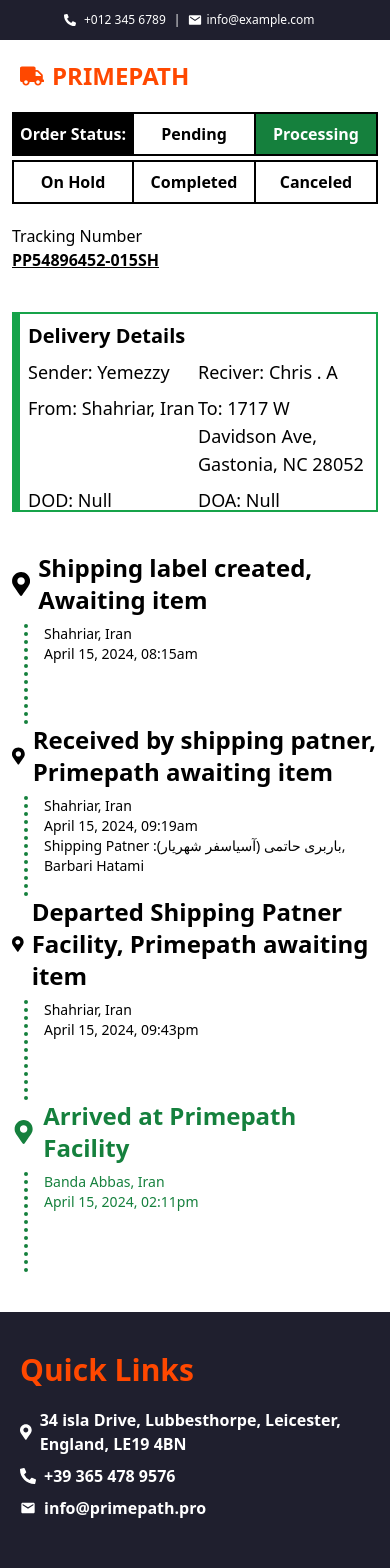
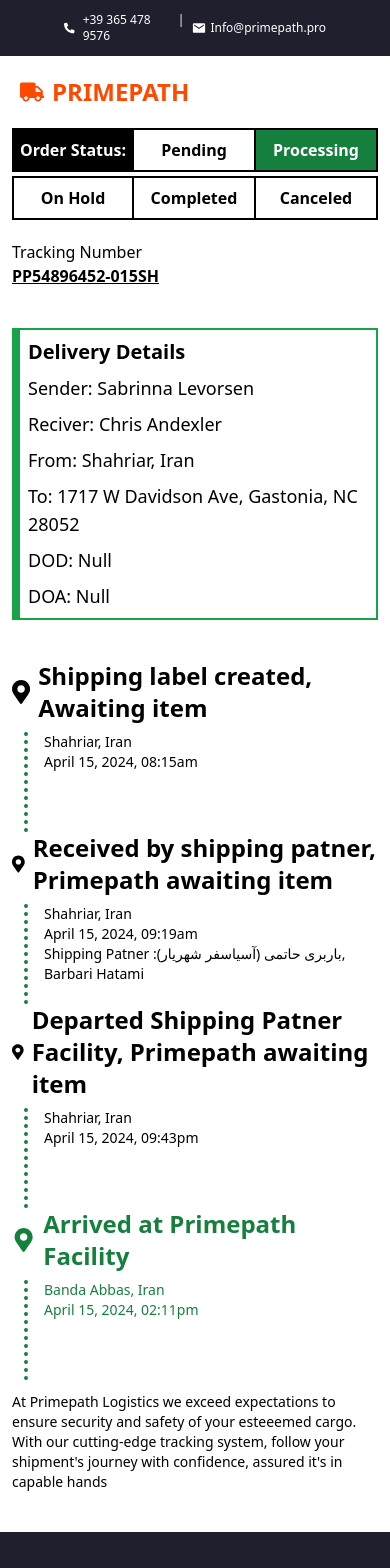
Before and after one commit to Yemezzy/Primepath, a React (Create React App) app: page /400 in a window 390 px wide. Shown: the top 1568 px of the page. Built offline with nearby package versions, Linux system fonts and the light colour scheme.

Commit message:
first commit

```diff
--- a/src/Tracking/Firstitem.js
+++ b/src/Tracking/Firstitem.js
@@ -24,11 +24,12 @@
         <section className="flex gap-2 px-16 py-3 bg-[#1F1F2E] text-white text-xs">
           <p className="flex gap-2 items-center">
             <FaPhoneAlt />
-            +012 345 6789
+            <a href="tel:+39 365 478 9576">+39 365 478 9576</a>
           </p>
           |
           <p className="flex gap-1 items-center">
-            <IoMdMail className="text-sm" /> info@example.com
+            <IoMdMail className="text-sm" />
+            <a href="mailto:info@primepath.pro">Info@primepath.pro</a>
           </p>
         </section>
 
@@ -87,10 +88,10 @@
             <p className="text-xl font-semibold">Delivery Details</p>
             <div className="md:grid grid-cols-2 ">
               <p className="text-lg mt-2 font-medium">
-                Sender: <span>Sabrinna. L</span>
+                Sender: <span>Sabrinna Levorsen</span>
               </p>
               <p className="text-lg mt-2 font-medium">
-                Reciver: <span>Chris . A</span>
+                Reciver: <span>Chris Andexler</span>
               </p>
             </div>
             <div className="md:grid grid-cols-2 ">
@@ -110,6 +111,7 @@
               </p>
             </div>
           </section>
+
           <section>
             <div className="text-2xl font-bold text-black">
               <section className="flex gap-2 items-center">
@@ -179,6 +181,12 @@
               </p>
             </div> */}
           </section>
+          <p className="md:mt-0 mt-3 text-sm md:text-base">
+            At Primepath Logistics we exceed expectations to ensure security and
+            safety of your esteeemed cargo. With our cutting-edge tracking
+            system, follow your shipment's journey with confidence, assured it's
+            in capable hands
+          </p>
         </div>
       </div>
 
--- a/src/Tracking/Seconditem.js
+++ b/src/Tracking/Seconditem.js
@@ -1,4 +1,4 @@
-import React from 'react'
+import React from "react";
 import {
   FaAngleRight,
   FaCheck,
@@ -23,11 +23,12 @@
         <section className="flex gap-2 px-16 py-3 bg-[#1F1F2E] text-white text-xs">
           <p className="flex gap-2 items-center">
             <FaPhoneAlt />
-            +012 345 6789
+            <a href="tel:+39 365 478 9576">+39 365 478 9576</a>
           </p>
           |
           <p className="flex gap-1 items-center">
-            <IoMdMail className="text-sm" /> info@example.com
+            <IoMdMail className="text-sm" />{" "}
+            <a href="mailto:info@primepath.pro">Info@primepath.pro</a>
           </p>
         </section>
 
@@ -82,17 +83,17 @@
         </div>
 
         <div className="mt-10 md:grid gap-10 grid-cols-2">
-          <section className="p-2 mb-10 h-[200px] border-2 border-green-600 border-l-8">
+          <section className="p-2 mb-10 md:h-[200px] border-2 border-green-600 border-l-8">
             <p className="text-xl font-semibold">Delivery Details</p>
-            <div className="grid grid-cols-2 ">
+            <div className="md:grid grid-cols-2 ">
               <p className="text-lg mt-2 font-medium">
-                Sender: <span>Yemezzy</span>
+                Sender: <span>Sabrinna Levorsen</span>
               </p>
               <p className="text-lg mt-2 font-medium">
-                Reciver: <span>Chris . A</span>
+                Reciver: <span>Chris Andexler</span>
               </p>
             </div>
-            <div className="grid grid-cols-2 ">
+            <div className="md:grid grid-cols-2 ">
               <p className="text-lg mt-2 font-medium">
                 From: <span>Shahriar, Iran</span>
               </p>
@@ -100,7 +101,7 @@
                 To: <span>1717 W Davidson Ave, Gastonia, NC 28052</span>
               </p>
             </div>
-            <div className="grid grid-cols-2 ">
+            <div className="md:grid grid-cols-2 ">
               <p className="text-lg mt-2 font-medium">
                 DOD: <span>Null</span>
               </p>
@@ -178,12 +179,19 @@
               </p>
             </div> */}
           </section>
+
+          <p className="md:mt-0 mt-3 text-sm md:text-base">
+            At Primepath Logistics we exceed expectations to ensure security and
+            safety of your esteeemed cargo. With our cutting-edge tracking
+            system, follow your shipment's journey with confidence, assured it's
+            in capable hands
+          </p>
         </div>
       </div>
 
       <Footer />
     </div>
   );
-}
+};
 
-export default Seconditem
+export default Seconditem;
```
Also changed, not shown: src/App.css (line endings or trailing spaces).
